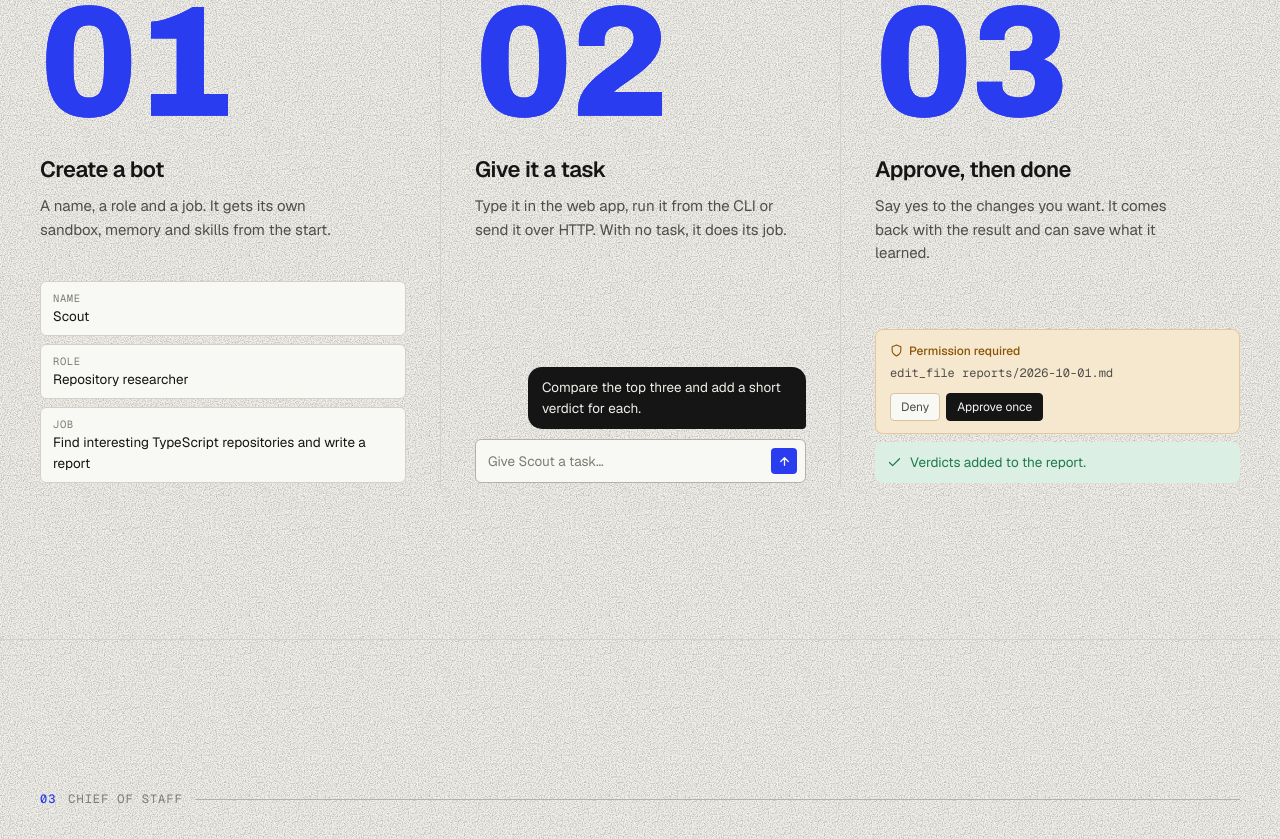
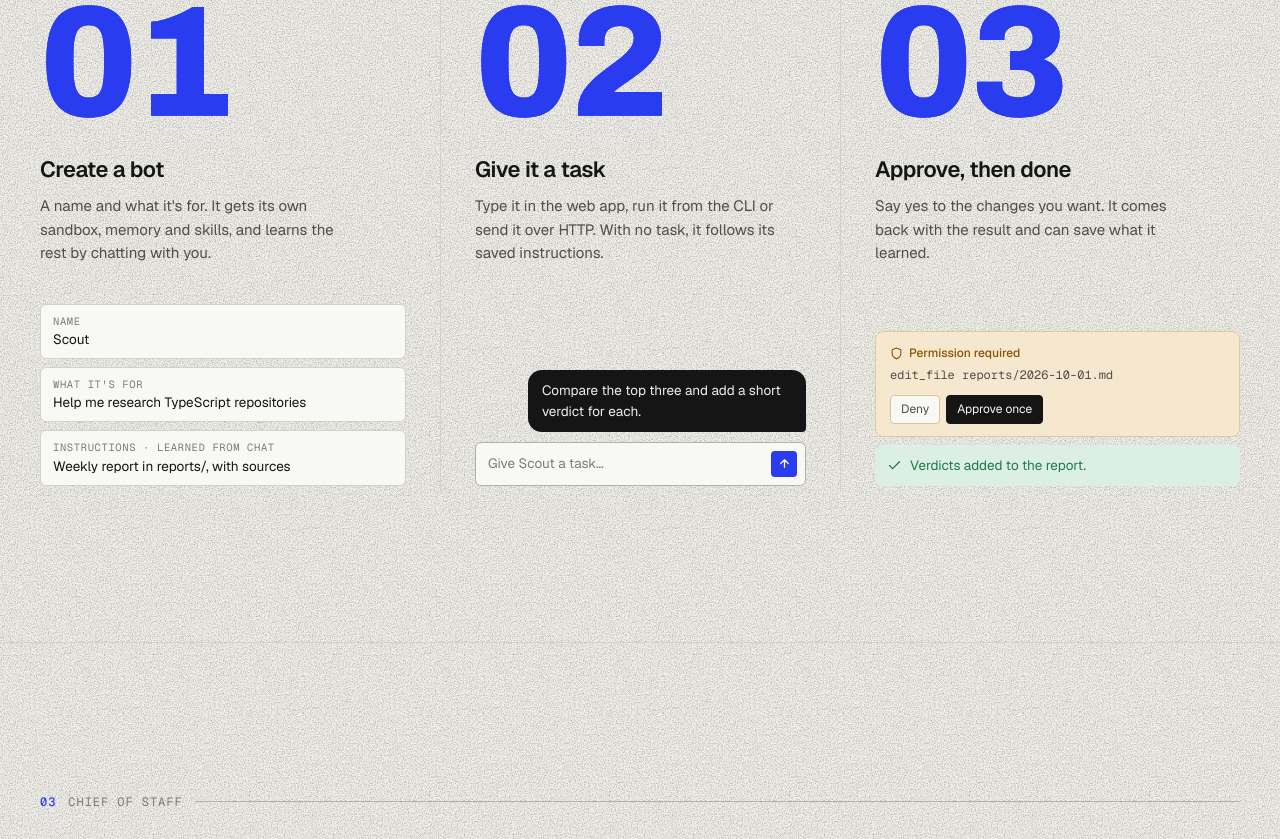
Before and after one commit to sidmanale643/pekka-bot, a website: page site/index.html in a window 1280 px wide. Shown: the part 2622-3461 px from the top of the page. Drawn offline with nearby package versions, Linux system fonts and the light colour scheme; animation ran at ten frames a second.

Commit message:
feat(site): say bots learn their instructions from chat

```diff
--- a/site/index.html
+++ b/site/index.html
@@ -895,17 +895,17 @@ footer .brand img { width: 30px; height: 30px; border-radius: 8px; }
         <div class="step" style="--i:0">
           <span class="n">01</span>
           <h3>Create a bot</h3>
-          <p>A name, a role and a job. It gets its own sandbox, memory and skills from the start.</p>
+          <p>A name and what it's for. It gets its own sandbox, memory and skills, and learns the rest by chatting with you.</p>
           <div class="vis">
             <div class="field" style="--t:500"><small>Name</small>Scout</div>
-            <div class="field" style="--t:650"><small>Role</small>Repository researcher</div>
-            <div class="field" style="--t:800"><small>Job</small>Find interesting TypeScript repositories and write a report</div>
+            <div class="field" style="--t:650"><small>What it's for</small>Help me research TypeScript repositories</div>
+            <div class="field" style="--t:800"><small>Instructions · learned from chat</small>Weekly report in reports/, with sources</div>
           </div>
         </div>
         <div class="step" style="--i:1">
           <span class="n">02</span>
           <h3>Give it a task</h3>
-          <p>Type it in the web app, run it from the CLI or send it over HTTP. With no task, it does its job.</p>
+          <p>Type it in the web app, run it from the CLI or send it over HTTP. With no task, it follows its saved instructions.</p>
           <div class="vis">
             <div class="bubble">Compare the top three and add a short verdict for each.</div>
             <div class="input">Give Scout a task…<i><svg><use href="#i-up"/></svg></i></div>
@@ -1055,7 +1055,7 @@ footer .brand img { width: 30px; height: 30px; border-radius: 8px; }
         </div>
         <div class="cell" data-n="03">
           <h3>Memory you can read</h3>
-          <p>Two Markdown files per bot: one for your preferences, one for what it has learned. Open and edit them any time.</p>
+          <p>Two Markdown files per bot: your preferences and what it has learned. It fills them in as you chat, and you can edit them any time.</p>
           <div class="vis"><div class="doc">
             <div class="doc-tabs"><span>PREFERENCES.md</span><span class="on">KNOWLEDGE.md</span></div>
             <ul><li>Reports live in <code>reports/</code>, one per week</li><li class="new">Acme signs annual contracts only</li></ul>
```
